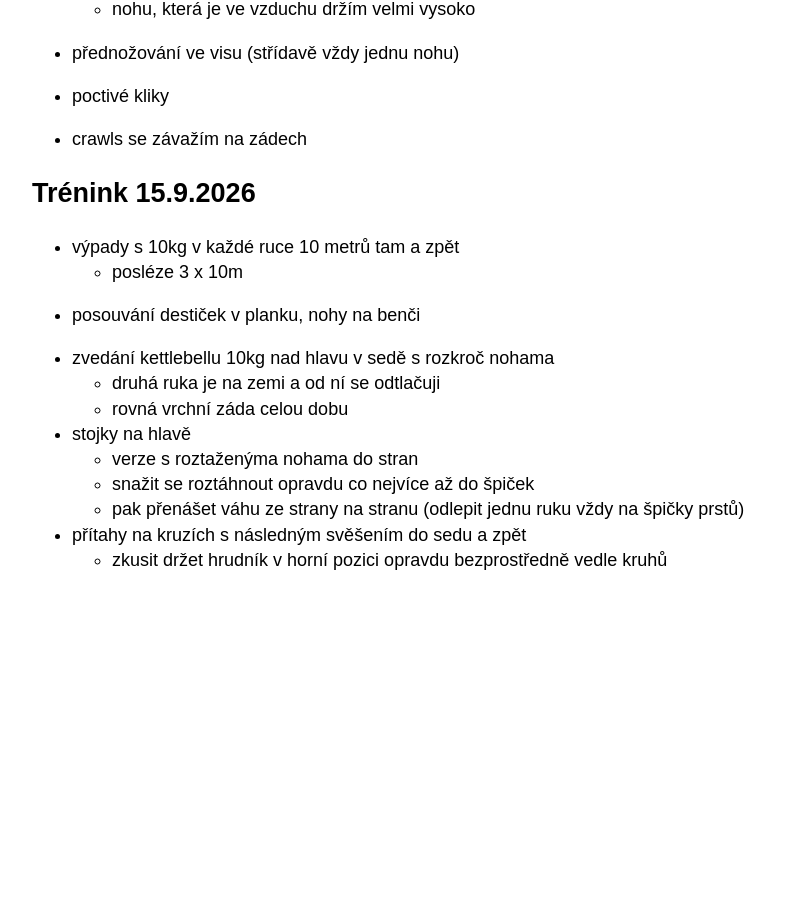
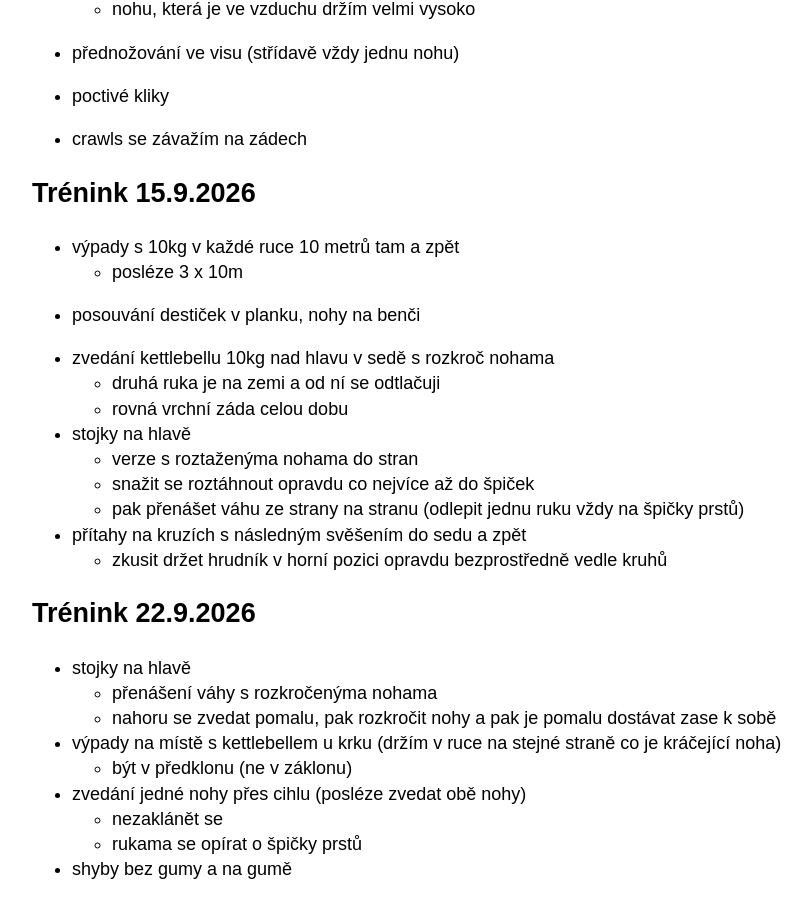
Before and after one commit to hartmaj2/hartmaj2.github.io, a Jekyll site: the page built from sections/sports/fitness.md, in a window 1280 px wide and 900 px high, scrolled down 15795 px. Shown: the whole window, without its empty margins (158-970 px from the left). Built offline with Jekyll 4.4.1, drawn with Linux system fonts in a browser that asks for light colours; before the commit the page ends 16386 px from its top, so only the background shows below that.

Commit message:
Update fitness

```diff
--- a/sections/sports/fitness.md
+++ b/sections/sports/fitness.md
@@ -741,3 +741,18 @@ minutu běžky
 
 - přítahy na kruzích s následným svěšením do sedu a zpět
   - zkusit držet hrudník v horní pozici opravdu bezprostředně vedle kruhů
+
+## Trénink 22.9.2026
+
+- stojky na hlavě
+  - přenášení váhy s rozkročenýma nohama
+  - nahoru se zvedat pomalu, pak rozkročit nohy a pak je pomalu dostávat zase k sobě
+
+- výpady na místě s kettlebellem u krku (držím v ruce na stejné straně co je kráčející noha)
+  - být v předklonu (ne v záklonu)
+
+- zvedání jedné nohy přes cihlu (posléze zvedat obě nohy)
+  - nezaklánět se
+  - rukama se opírat o špičky prstů
+
+- shyby bez gumy a na gumě
```
